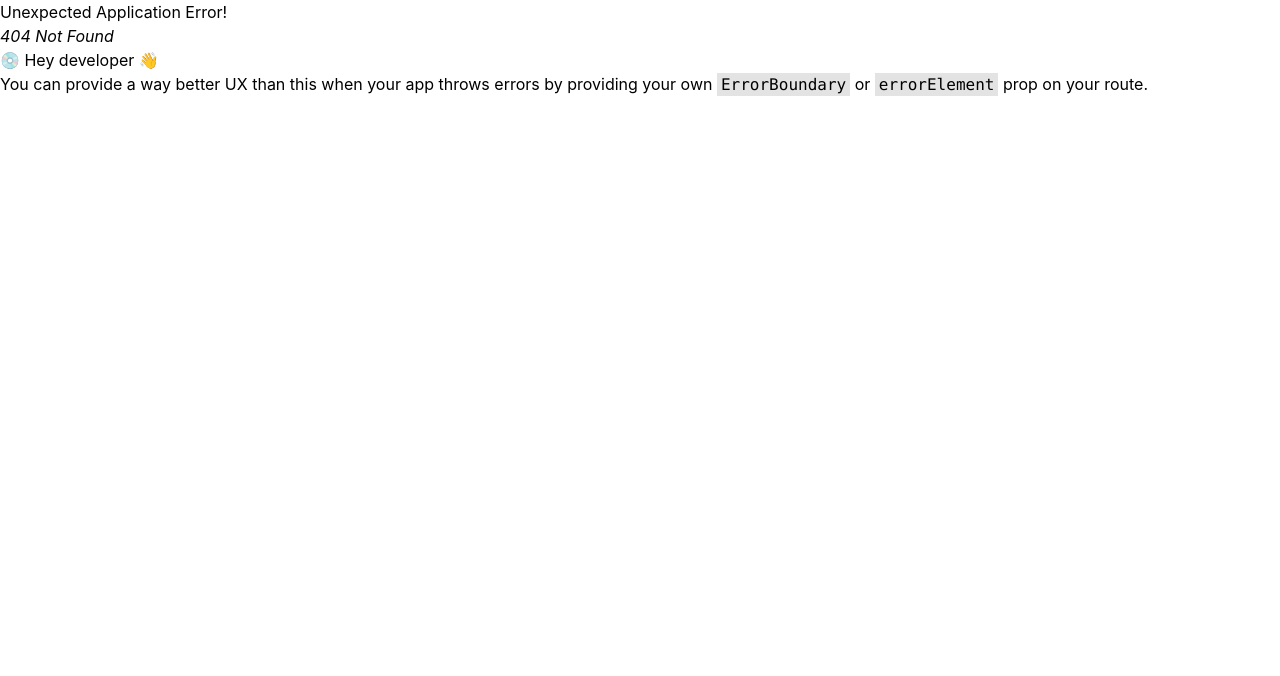
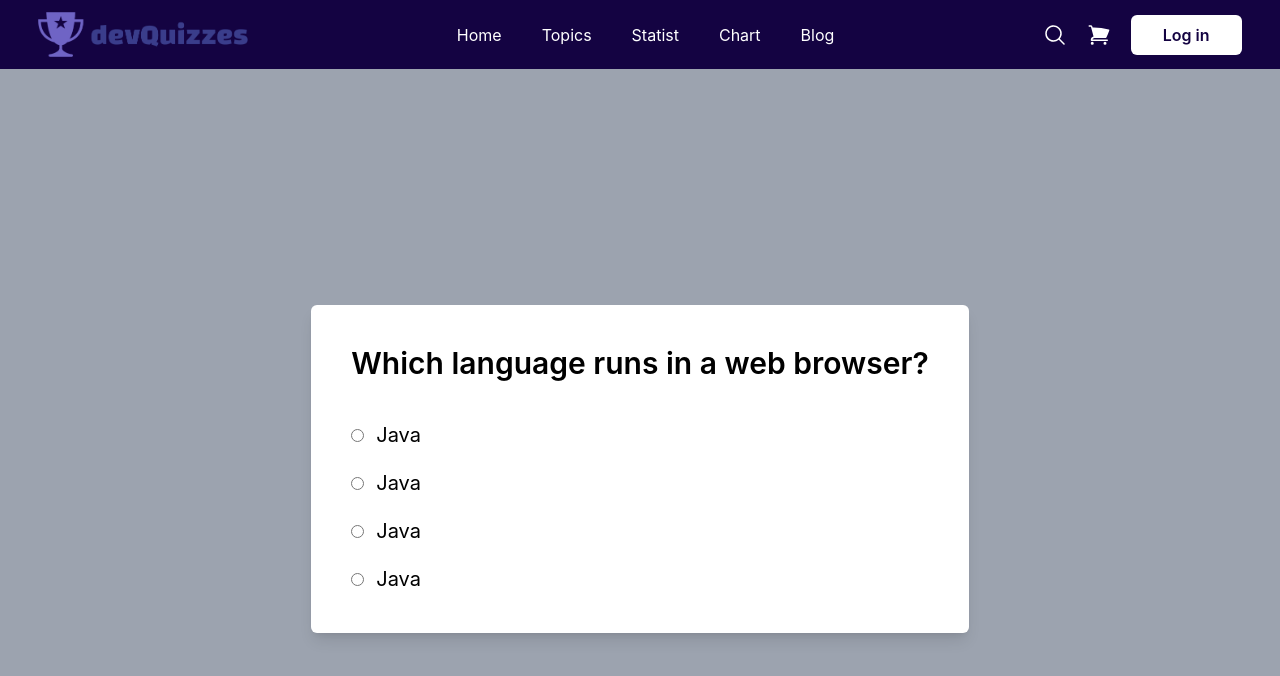
Before and after one commit to saruaralam-swd/devQuizzes, a React (Create React App) app: page /blog in a window 1280 px wide. Before the commit this address had no page. Shown: the top 676 px of the page. Built offline with nearby package versions, Linux system fonts and the light colour scheme.

Commit message:
add question component and find out correct answer

```diff
--- /dev/null
+++ b/src/Component/Blog/Blog.js
@@ -0,0 +1,31 @@
+import React from 'react';
+
+const Blog = () => {
+  return (
+    <div className='h-screen flex items-center justify-center bg-gray-400'>
+      <div className='bg-white rounded-md shadow-lg my-10 p-10'>
+        <h2 className='text-3xl font-semibold text-center mb-10'>Which language runs in a web browser?</h2>
+        <ul className='text-xl space-y-5'>
+          <li className='space-x-3'>
+            <input type="radio" name="answer" id="a" />
+            <label htmlFor="a" >Java</label>
+          </li>
+          <li className='space-x-3'>
+            <input type="radio" name="answer" id="b" />
+            <label htmlFor="b" >Java</label>
+          </li>
+          <li className='space-x-3'>
+            <input type="radio" name="answer" id="c" />
+            <label htmlFor="c" >Java</label>
+          </li>
+          <li className='space-x-3'>
+            <input type="radio" name="answer" id="d" />
+            <label htmlFor="d" >Java</label>
+          </li>
+        </ul>
+      </div>
+    </div>
+  );
+};
+
+export default Blog;
--- /dev/null
+++ b/src/Component/Option/Option.js
@@ -0,0 +1,15 @@
+import React from 'react';
+
+const Option = (props) => {
+  console.log(props);
+
+  return (
+    // <li className='space-x-3'>
+    //   <input type="radio" name={id} id={option} value={option} />
+    //   <label htmlFor={option}>{option}</label>
+    // </li>
+    <h1>h</h1>
+  );
+};
+
+export default Option;
--- /dev/null
+++ b/src/Component/Question/Question.js
@@ -0,0 +1,49 @@
+import React, { useState } from 'react';
+
+const Question = ({ question }) => {
+  const { id, options, correctAnswer, } = question;
+
+  let correct = 0;
+  let wrong = 0;
+
+  // select answer
+  const [text, setText] = useState('');
+  const clickHandle = (event) => {
+    const newText = (event.target.textContent);
+    setText(newText);
+
+    const answer = (text === correctAnswer ? true : false)
+    if (answer) {
+      correct = correct + 1;
+    } else {
+      wrong = wrong + 1;
+    }
+  };
+
+  const getAnswer = () => {
+
+  };
+
+  return (
+    <div className='w-[90%] md:w-[60%]'>
+      <div className='bg-white rounded-md shadow-lg my-10'>
+        <div className='p-10'>
+          <h2 className='text-3xl font-semibold text-center mb-10'>{question?.question}</h2>
+          <ul className='text-xl space-y-5'>
+            {
+              options.map((option, idx) =>
+                <li key={idx} className='space-x-3' onClick={clickHandle}>
+                  <input type="radio" name={id} id={option} value={option} />
+                  <label htmlFor={option}>{option}</label>
+                </li>
+              )
+            }
+          </ul>
+        </div>
+        <button onClick={getAnswer} className='w-full text-white bg-[#8e44ad] hover:bg-[#732d91] p-4 text-[1.1rem] font-semibold rounded-b-md'>Submit</button>
+      </div>
+    </div>
+  );
+};
+
+export default Question;
--- a/src/Component/Quiz/Quiz.js
+++ b/src/Component/Quiz/Quiz.js
@@ -1,15 +1,16 @@
 import React from 'react';
 import { useLoaderData } from 'react-router-dom';
+import Question from '../Question/Question';
 
 const Quiz = () => {
   const quiz = useLoaderData();
   const { questions } = quiz.data;
 
   return (
-    <div className='bg-[#E8EDF3] h-full md:h-screen'>
-      <div>
+    <div className='bg-[#E8EDF3]'>
+      <div className='flex flex-col items-center justify-center bg-gray-400'>
         {
-          questions.map(question => <li key={question.id}>A</li>)
+          questions.map(question => <Question key={question.id} question={question}></Question>)
         }
       </div>
     </div>
```
Also changed, not shown: src/App.js (+9 -0 lines).
